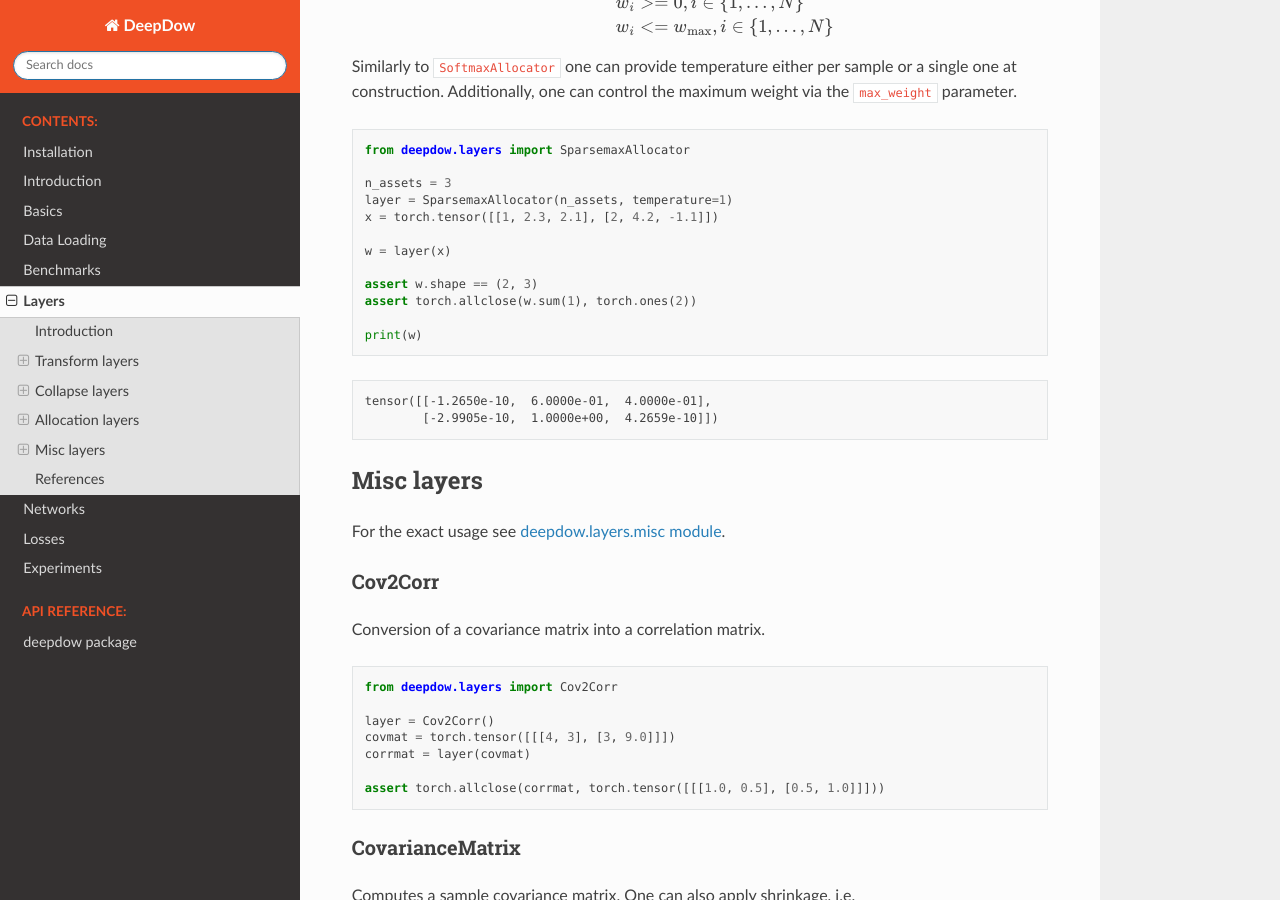
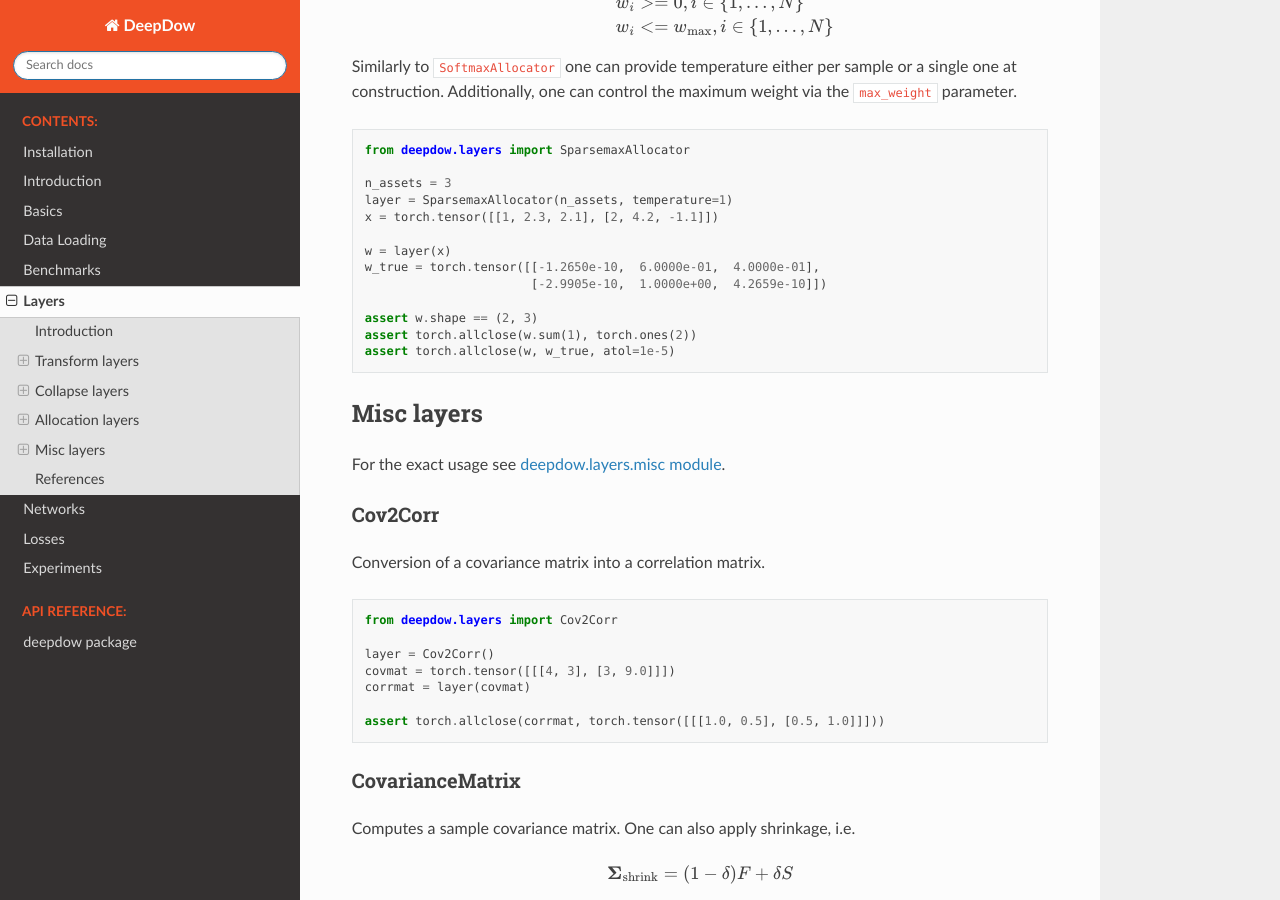
Before and after one commit to jankrepl/deepdow, a Sphinx documentation site: the page built from docs/source/layers.rst, in a window 1280 px wide and 900 px high, scrolled down 5903 px. Built offline with Sphinx 7.4.7 and the Read the Docs theme 2.0.0, drawn with Linux system fonts in a browser that asks for light colours; pages that are not in the unit, such as notebooks, are missing from menus.

Commit message:
Add atol and change repr of networks

```diff
--- a/docs/source/layers.rst
+++ b/docs/source/layers.rst
@@ -283,17 +283,12 @@ parameter.
    x = torch.tensor([[1, 2.3, 2.1], [2, 4.2, -1.1]])
 
    w = layer(x)
+   w_true = torch.tensor([[-1.2650e-10,  6.0000e-01,  4.0000e-01],
+                          [-2.9905e-10,  1.0000e+00,  4.2659e-10]])
 
    assert w.shape == (2, 3)
    assert torch.allclose(w.sum(1), torch.ones(2))
-
-   print(w)
-
-
-.. testoutput::
-
-    tensor([[-1.2650e-10,  6.0000e-01,  4.0000e-01],
-            [-2.9905e-10,  1.0000e+00,  4.2659e-10]])
+   assert torch.allclose(w, w_true, atol=1e-5)
 
 
 Misc layers
```
Also changed, not shown: docs/source/networks.rst (+6 -2 lines), 1 other file.
